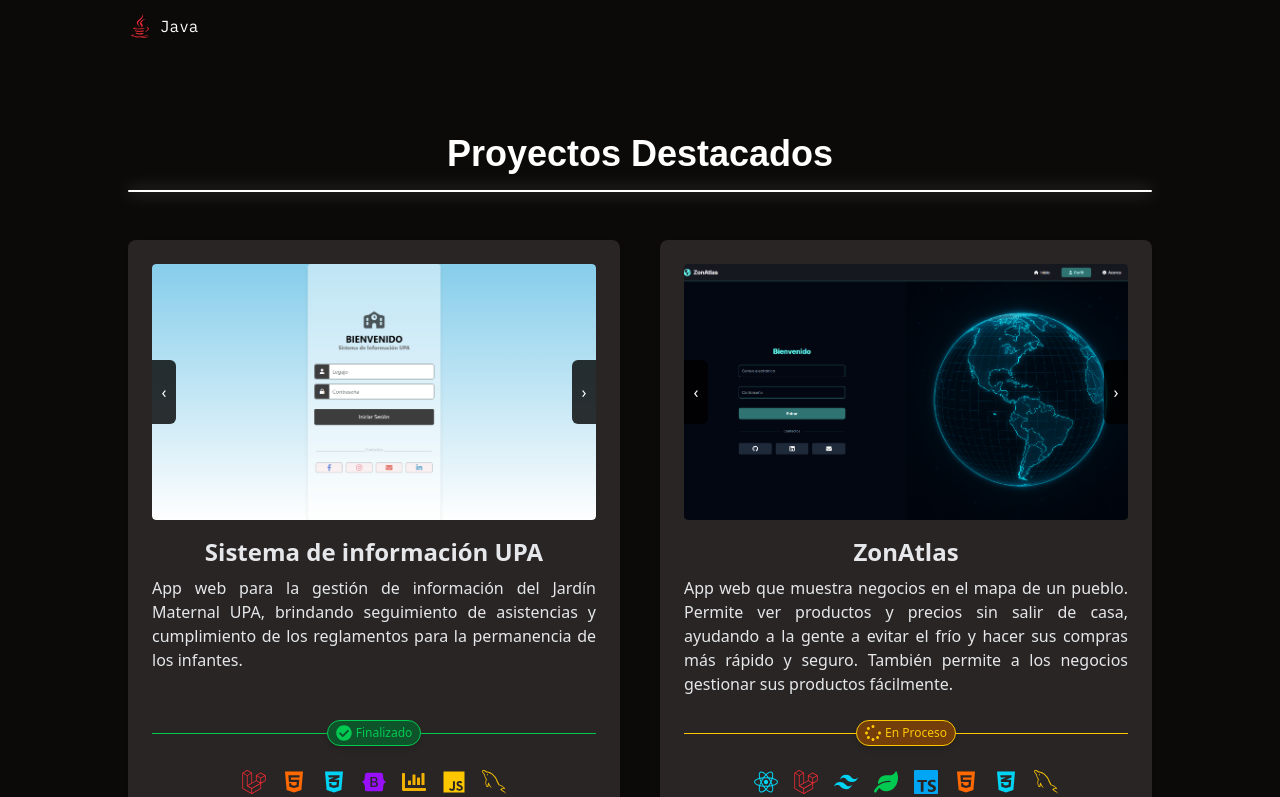
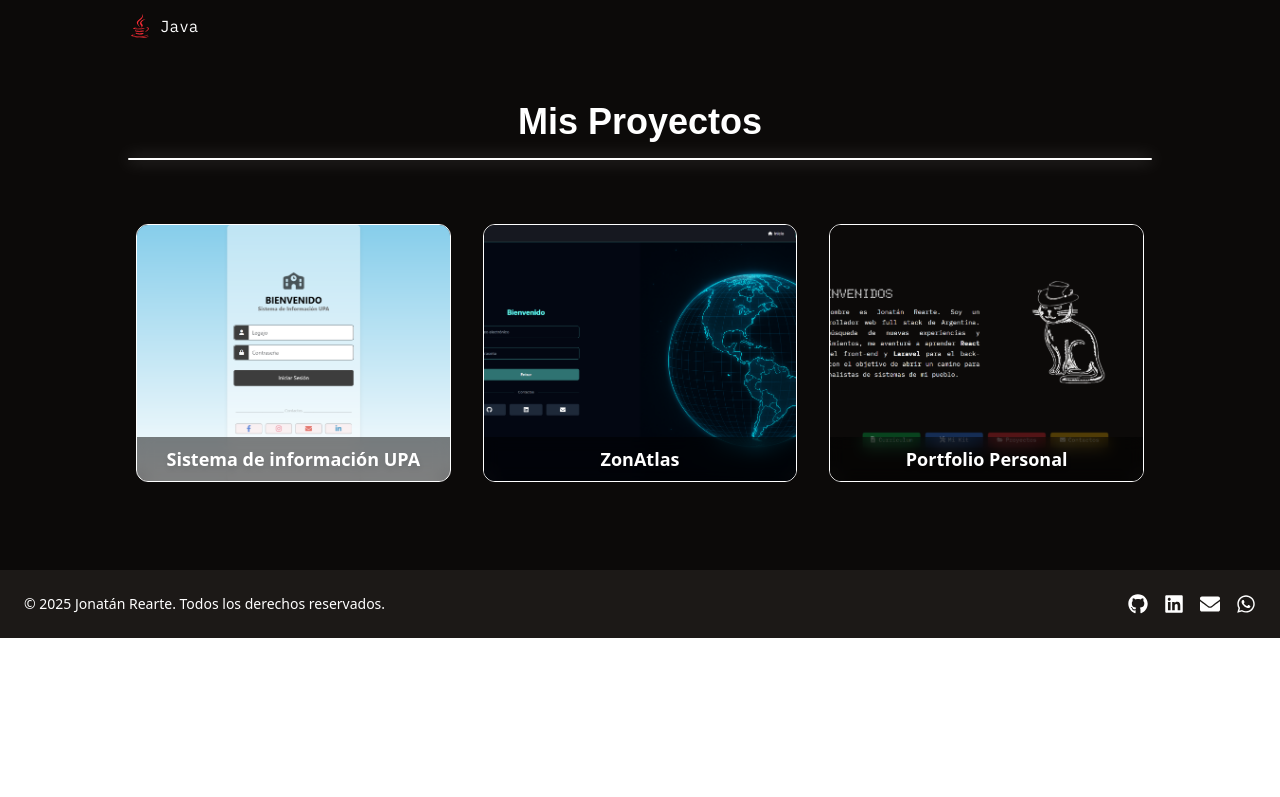
Before and after one commit to JRearte/mi_portafolio, a React (Vite) app: page / in a window 1280 px wide. Shown: the part 1403-2200 px from the top of the page. After the commit the page ends 2041 px from the top, so only its background shows below. Built offline with nearby package versions, Linux system fonts and the light colour scheme; a web font is replaced by a local one.

Commit message:
reestructuracion de proyecto

```diff
--- a/src/components/Proyectos.tsx
+++ b/src/components/Proyectos.tsx
@@ -1,126 +1,133 @@
 import { useState } from "react";
 import { proyectos } from "../data/proyectos";
 import type { Proyecto } from "../types/proyectos";
-import { motion, AnimatePresence } from "framer-motion";
+import { XCircle } from "lucide-react";
 
-const variantes = {
-  enter: (direccion: number) => ({
-    x: direccion > 0 ? 50 : -50,
-    opacity: 0,
-  }),
-  center: {
-    x: 0,
-    opacity: 1,
-  },
-  exit: (direccion: number) => ({
-    x: direccion > 0 ? -50 : 50,
-    opacity: 0,
-  }),
-};
+export default function ProyectosGrid() {
+  const [modalAbierto, setModalAbierto] = useState(false);
+  const [proyectoSeleccionado, setProyectoSeleccionado] = useState<Proyecto | null>(null);
 
-function CardProyecto({ proyecto }: { proyecto: Proyecto }) {
-  const [indice, setIndice] = useState(0);
-  const [direccion, setDireccion] = useState(0);
-
-  const siguiente = () => {
-    setDireccion(1);
-    setIndice((prev) => (prev + 1) % proyecto.imagenes.length);
+  const abrirModal = (proyecto: Proyecto) => {
+    setProyectoSeleccionado(proyecto);
+    setModalAbierto(true);
   };
 
-  const anterior = () => {
-    setDireccion(-1);
-    setIndice((prev) => (prev - 1 + proyecto.imagenes.length) % proyecto.imagenes.length);
+  const cerrarModal = () => {
+    setModalAbierto(false);
+    setProyectoSeleccionado(null);
   };
 
   return (
-    <div className="relative bg-stone-800 rounded-lg p-6 shadow hover:shadow-lg transition flex flex-col">
-      {/* ...otros elementos... */}
-
-      <div className="relative w-full mb-4 h-64 overflow-hidden rounded">
-        <AnimatePresence mode="wait" custom={direccion}>
-          <motion.img
-            key={proyecto.imagenes[indice]}
-            src={proyecto.imagenes[indice]}
-            alt={`${proyecto.nombre} imagen ${indice + 1}`}
-            draggable="false"
-            className="absolute w-full h-full object-cover rounded"
-            custom={direccion}
-            variants={variantes}
-            initial="enter"
-            animate="center"
-            exit="exit"
-            transition={{
-              x: { type: "tween", duration: 0.5, ease: "easeInOut" },
-              opacity: { duration: 0.6, ease: "easeOut" },
-            }}
-          />
-        </AnimatePresence>
-
-
-        <button
-          onClick={anterior}
-          className="absolute left-0 top-1/2 -translate-y-1/2 bg-black/80 text-white w-6 h-16 flex items-center justify-center rounded-r-md hover:bg-black/70 transition"
-        >
-          ‹
-        </button>
-
-        <button
-          onClick={siguiente}
-          className="absolute right-0 top-1/2 -translate-y-1/2 bg-black/80 text-white w-6 h-16 flex items-center justify-center rounded-l-md border-red-500 hover:bg-black/70 transition"
-        >
-          ›
-        </button>
-      </div>
-
-      {/* Contenido principal */}
-      <div className="flex-grow">
-        <div className="mb-2">
-          <h3 className="text-2xl font-semibold text-center">{proyecto.nombre}</h3>
-        </div>
-        <p className="text-justify">{proyecto.descripcion}</p>
-      </div>
-
-      {/* Línea con estado centrado */}
-      <div className="relative my-6 flex items-center justify-center">
-        <div className={`flex-grow border-t border-current ${proyecto.estado.color}`}></div>
-
-        <span
-          className={`flex items-center gap-1 px-2 py-1 text-xs rounded-full
-          ${proyecto.estado.color} ${proyecto.estado.bg} border border-current shadow-md`}
-        >
-          <proyecto.estado.Icon className="w-4 h-4" />
-          {proyecto.estado.nombre}
-        </span>
-
-        <div className={`flex-grow border-t border-current ${proyecto.estado.color}`}></div>
-      </div>
-
-      {/* Footer de tecnologías */}
-      <footer className="flex flex-wrap gap-4 justify-center">
-        {proyecto.tecnologias.map(({ Icon, color, nombre }) => (
-          <Icon key={nombre} className={`${color} w-6 h-6`} title={nombre} />
-        ))}
-      </footer>
-    </div>
-  );
-}
-
-export default function Proyectos() {
-  return (
-    <section id="proyectos" className="py-16 px-4 text-gray-200">
-      <div className="max-w-5xl mx-auto">
+    <>
+      <section id="proyectos" className=" max-w-5xl mx-auto py-8">
         <h2 className="text-4xl font-doto font-bold mb-4 text-center text-white">
-          Proyectos Destacados
+          Mis Proyectos
         </h2>
         <div className="mx-auto w-full h-0.5 bg-white drop-shadow-[0_0_8px_rgba(255,255,255,0.5)] rounded mb-12" />
 
+        <div className="grid grid-cols-1 sm:grid-cols-2 md:grid-cols-3 gap-8 px-2 py-4">
 
-        <div className="grid md:grid-cols-2 gap-10">
-          {proyectos.map((proyecto) => (
-            <CardProyecto key={proyecto.nombre} proyecto={proyecto} />
+          {proyectos.map((proyecto: Proyecto, i: number) => (
+            <div
+              key={i}
+              onClick={() => abrirModal(proyecto)}
+              className="relative rounded-xl border-white border overflow-hidden cursor-pointer hover:scale-[1.02] transition-transform duration-300 group"
+            >
+              {/* Imagen completa */}
+              <img
+                src={proyecto.imagenes[0]}
+                alt={proyecto.nombre}
+                className="w-full h-64 object-cover"
+              />
+
+              {/* Footer con blur y texto */}
+              <div className="absolute bottom-0 w-full bg-black/50 backdrop-blur-sm py-2 px-4">
+                <h3 className="text-white font-semibold text-lg text-center drop-shadow-md">
+                  {proyecto.nombre}
+                </h3>
+              </div>
+            </div>
           ))}
         </div>
-      </div>
-    </section>
+      </section>
+
+      {modalAbierto && proyectoSeleccionado && (
+        <div
+          className="fixed inset-0 bg-slate-950/80 flex justify-center items-center z-50"
+          onClick={cerrarModal}
+        >
+          <div
+            className="bg-stone-950 text-white rounded-xl w-full max-w-5xl relative shadow-2xl max-h-[90vh] overflow-y-auto px-6 pb-6"
+            onClick={(e) => e.stopPropagation()}
+          >
+            {/* Header */}
+            <div className="sticky top-0 z-20 bg-stone-950 pt-4 pb-2 flex items-center justify-between">
+              <h2 className="text-lg font-bold text-white">{proyectoSeleccionado.nombre}</h2>
+              <XCircle
+                onClick={cerrarModal}
+                className="w-6 h-6 text-gray-400 hover:text-white cursor-pointer transition"
+              />
+            </div>
+
+
+            {/* Imagenes carrusel */}
+            <div className="flex overflow-x-auto space-x-4 mb-6">
+              {proyectoSeleccionado.imagenes.map((img, i) => (
+                <img
+                  key={i}
+                  src={img}
+                  alt={`Vista ${i}`}
+                  draggable="false"
+                  className="inline-block w-[500px] h-[280px] object-cover rounded-xl border border-stone-800 shadow-md"
+                />
+              ))}
+            </div>
+
+            {/* Descripción */}
+            {proyectoSeleccionado.descripcion.map((parrafo, index) => (
+              <p
+                key={index}
+                className="mb-4 text-gray-300 text-justify leading-relaxed"
+              >
+                {parrafo}
+              </p>
+            ))}
+
+
+            {/* Funcionalidades */}
+            <ul className="space-y-2 mb-6 list-disc list-inside text-gray-300">
+              {proyectoSeleccionado.funcionalidades?.map(({ Icon, Item }, index) => (
+                <li
+                  key={index}
+                  className="flex items-center gap-3 p-2 rounded-md bg-gradient-to-r from-stone-800 via-stone-900 to-stone-800 shadow-md"
+                >
+                  <Icon className="text-stone-50 text-lg drop-shadow-[0_0_2px_rgba(255,255,255,0.9)] flex-shrink-0 logo-neon" />
+                  <span>{Item}</span>
+                </li>
+              ))}
+            </ul>
+
+
+            {/* Tecnologias */}
+            <div className="flex flex-wrap gap-3 border-t border-stone-700 pt-4 items-center justify-center">
+              {proyectoSeleccionado.tecnologias.map(({ nombre, Icon, color }, i) => (
+                <span
+                  key={i}
+                  className={`flex items-center gap-2 text-sm font-semibold px-3 py-1 rounded bg-stone-900 ${color} shadow-[0_0_2px_1px] ${color}`}
+                  title={nombre}
+                >
+                  <Icon className="w-4 h-4" />
+                  {nombre}
+                </span>
+              ))}
+            </div>
+
+
+
+          </div>
+        </div>
+      )}
+
+    </>
   );
 }
--- a/src/data/proyectos.ts
+++ b/src/data/proyectos.ts
@@ -1,11 +1,27 @@
 import { tecnologias } from './tecnologias';
 import type { Proyecto } from '../types/proyectos';
+import {
+  FiLogIn,           // Login
+  FiLogOut,          // Logout
+  FiUser,            // Usuario individual
+  FiUsers,           // Tutores / familiares
+  FiHome,            // Sala / lugar
+  FiCalendar,        // Asistencia / fechas
+  FiBookOpen,        // Asignaturas / academico
+  FiDollarSign,      // Cuotas / pagos
+  FiUserCheck,       // Datos médicos (más médico / personal)
+  FiFileText         // Reportes / documentos
+} from "react-icons/fi";
 
 export const proyectos: Proyecto[] = [
   {
     nombre: "Sistema de información UPA",
-    descripcion:
-      "App web para la gestión de información del Jardín Maternal UPA, brindando seguimiento de asistencias y cumplimiento de los reglamentos para la permanencia de los infantes.",
+    descripcion: [
+      "En 2019, a petición de la Unidad Académica de Río Turbio, comenzó el desarrollo del Sistema de Información UPA (SIUpa), con el objetivo de dejar atrás la escritura manual y los archivos físicos, mejorando así la seguridad y el acceso a la información. Esta transformación buscaba brindar mayor eficiencia a la universidad.",
+      "En ese contexto, surgió la necesidad de implementar un sistema de seguimiento de asistencias para los infantes, con el fin de garantizar el cumplimiento de los requisitos establecidos para su permanencia en el jardín maternal.",
+      "Entre otras funciones, el sistema permite llevar un control adecuado que facilite justificar el acceso a becas estudiantiles, las cuales requieren un mínimo del 50 % de materias aprobadas anualmente. También ayuda a registrar el pago de las cuotas mensuales correspondientes por parte de los trabajadores universitarios.",
+      "El sistema fue desarrollado principalmente como tesis para la finalización de la carrera de Analista de Sistemas, y se completó en 2025, luego de atravesar múltiples etapas de documentación, versiones y actualizaciones motivadas por la adopción de nuevas tecnologías."
+    ],
     tecnologias: [
       tecnologias.laravel,
       tecnologias.html,
@@ -24,14 +40,31 @@ export const proyectos: Proyecto[] = [
       "image/siupa/barra.webp",
       "image/siupa/horario.webp",
     ],
-    enlace: null,
-    privado: tecnologias.privado,
+    enlace: "https://github.com/JRearte/Siupa-laravel.git",
+    privado: tecnologias.publico,
     estado: tecnologias.finalizado,
+    funcionalidades: [
+      { Icon: FiLogIn, Item: "Inicio de sesión con validación de usuario y control de permisos por rol." },
+      { Icon: FiLogOut, Item: "Cierre de sesión seguro para mantener la integridad de la cuenta." },
+      { Icon: FiUser, Item: "Gestión de usuarios: registrar, modificar y eliminar." },
+      { Icon: FiHome, Item: "Modificar información de salas." },
+      { Icon: FiCalendar, Item: "Registro, modificación y eliminación de asistencias." },
+      { Icon: FiUsers, Item: "Gestión completa de tutores: registrar, modificar y eliminar." },
+      { Icon: FiHome, Item: "Administración de contactos autorizados para retirar infantes." },
+      { Icon: FiBookOpen, Item: "Seguimiento académico de tutores alumnos: gestionar asignaturas, calificaciones y condiciones." },
+      { Icon: FiDollarSign, Item: "Registro y gestión de cuotas mensuales para tutores trabajadores universitarios." },
+      { Icon: FiUser, Item: "Gestión de infantes: registrar, modificar, eliminar." },
+      { Icon: FiUserCheck, Item: "Registro y eliminación de datos médicos de los infantes (vacunas, alergias, discapacidades)." },
+      { Icon: FiUsers, Item: "Gestión de familiares vinculados al infante: registrar, modificar, eliminar." },
+      { Icon: FiFileText, Item: "Generación de reportes específicos en PDF sobre tutores, infantes, salas y usuarios." },
+      { Icon: FiFileText, Item: "Generación de reportes generales con estadísticas y actividad de los usuarios." }
+    ]
   },
   {
     nombre: "ZonAtlas",
-    descripcion:
+    descripcion: [
       "App web que muestra negocios en el mapa de un pueblo. Permite ver productos y precios sin salir de casa, ayudando a la gente a evitar el frío y hacer sus compras más rápido y seguro. También permite a los negocios gestionar sus productos fácilmente.",
+    ],
     tecnologias: [
       tecnologias.react,
       tecnologias.laravel,
@@ -52,8 +85,9 @@ export const proyectos: Proyecto[] = [
   },
   {
     nombre: "Portfolio Personal",
-    descripcion:
+    descripcion: [
       "Página web personal donde presento mis proyectos destacados, mis habilidades técnicas y la experiencia que he adquirido como desarrollador web.",
+    ],
     tecnologias: [
       tecnologias.react,
       tecnologias.typescript,
@@ -68,5 +102,6 @@ export const proyectos: Proyecto[] = [
     enlace: "/",
     privado: tecnologias.publico,
     estado: tecnologias.mantenimiento,
+    funcionalidades: [],
   },
 ];
--- a/src/types/proyectos.ts
+++ b/src/types/proyectos.ts
@@ -1,6 +1,8 @@
+import type { IconType } from "react-icons/lib";
+
 export type Proyecto = {
   nombre: string;
-  descripcion: string;
+  descripcion: string[];
   enlace: string | null;
   privado: {
     color: string;
@@ -19,4 +21,5 @@ export type Proyecto = {
     nombre: string;
   }[];
   imagenes: string[];
+  funcionalidades?:{ Icon: IconType; Item: string }[];
 };
```
